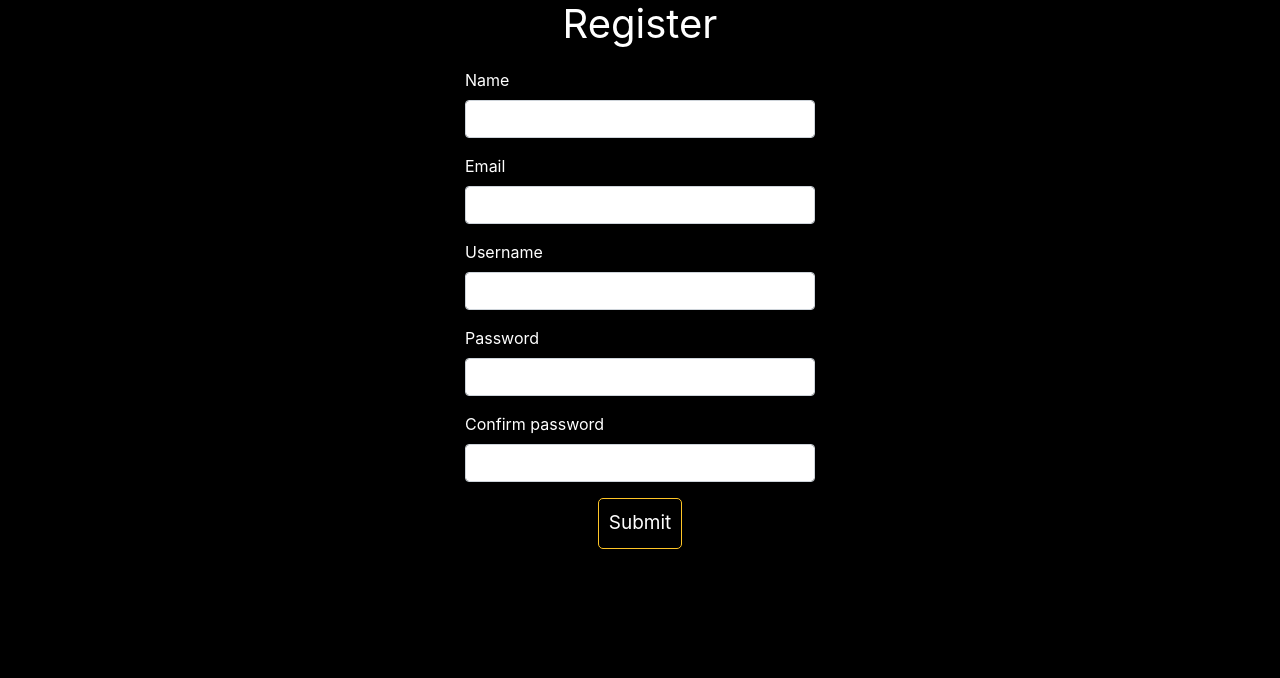
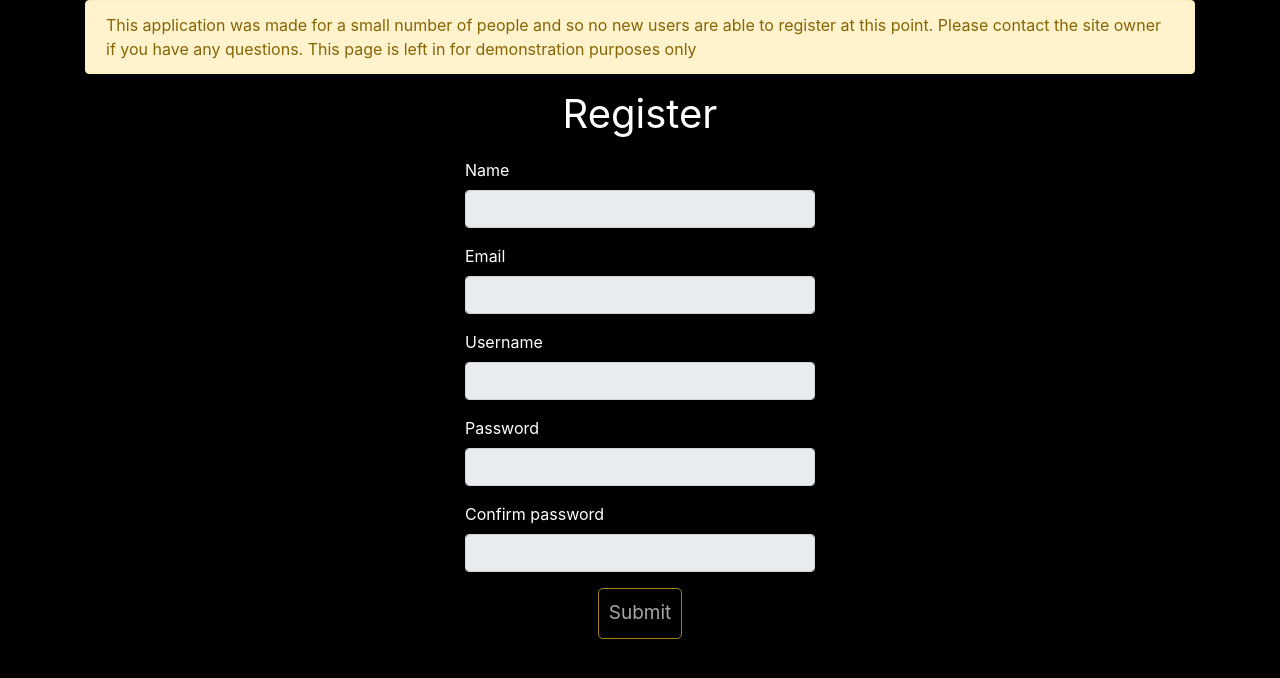
Before and after one commit to Ben-Donnelly/PubQuiz, a Flask app: page /register in a window 1280 px wide. Shown: the part 57-735 px from the top of the page. Run offline with Flask 2, Linux system fonts and the light colour scheme; some libraries are stand-ins or nearby versions.

Commit message:
Disabled register functionality

```diff
--- a/app.py
+++ b/app.py
@@ -69,6 +69,9 @@ class RegisterForm(Form):
 
 @app.route("/register", methods=["GET", "POST"])
 def register():
+    flash("This application was made for a small number of people and so no new users are able to register at this "
+          "point. Please contact the site owner if you have any questions. This page is left in for "
+          "demonstration purposes only", 'warning')
     form = RegisterForm(request.form)
 
     if request.method == "POST" and form.validate():
@@ -83,11 +86,6 @@ def register():
             "Username": username,
             "Password": password
         }
-
-        firebase.put("/pubquiztracker/Users", username, data)
-
-        flash("Registration successful!", 'success')
-
         return redirect(url_for('login'))
 
     return render_template('register.html', form=form)
--- a/static/PubQuizJS.js
+++ b/static/PubQuizJS.js
@@ -8,4 +8,5 @@ $(".about-bar").click(function() {
   });
 });
 
-$("#cal").attr('type', 'date');
+$("#regForm :input").prop("disabled", true);
+$("#regFormSubBut").prop("disabled", true);
--- a/templates/register.html
+++ b/templates/register.html
@@ -2,10 +2,9 @@
 
 {% block body %}
 <h1>Register</h1>
-
 {% from "includes/_formhelpers.html" import render_field%}
 
-<form method="POST" action="" class="form-dark col-lg-6 offset-lg-3">
+<form method="POST" action="" id="regForm" class="form-dark col-lg-6 offset-lg-3">
     <div class="row justify-content-center">
         <div class="form-group wt">
             {{ render_field(form.name, class_="form-control regfr") }}
@@ -32,7 +31,7 @@
         </div>
     </div>
     <div class="row justify-content-center">
-        <p><input type="submit" class="btn wb" value="Submit"></p>
+        <p><input type="submit" class="btn wb" id="regFormSubBut" value="Submit" disabled="disabled"></p>
     </div>
 <!--    </div>-->
 </form>
```
